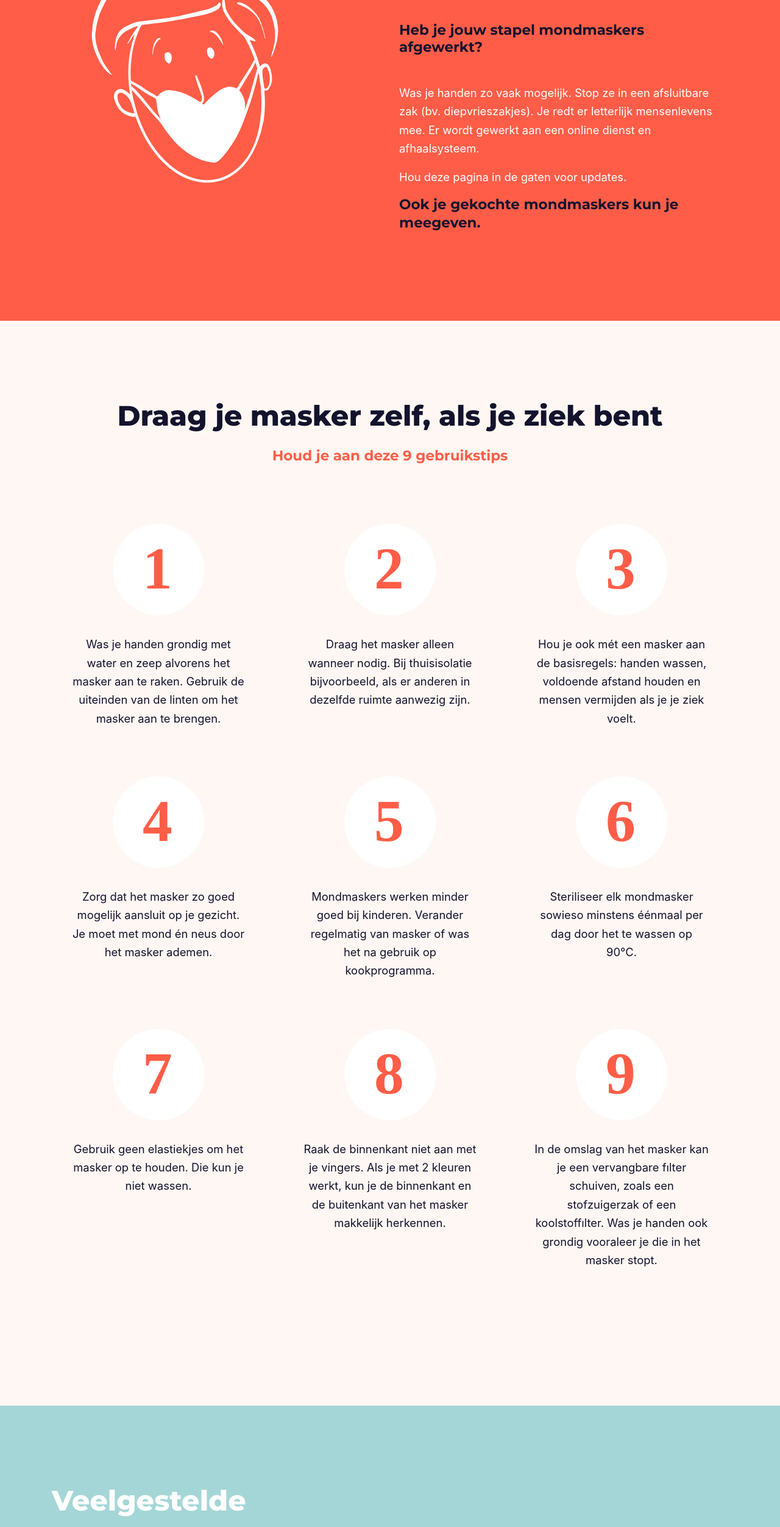
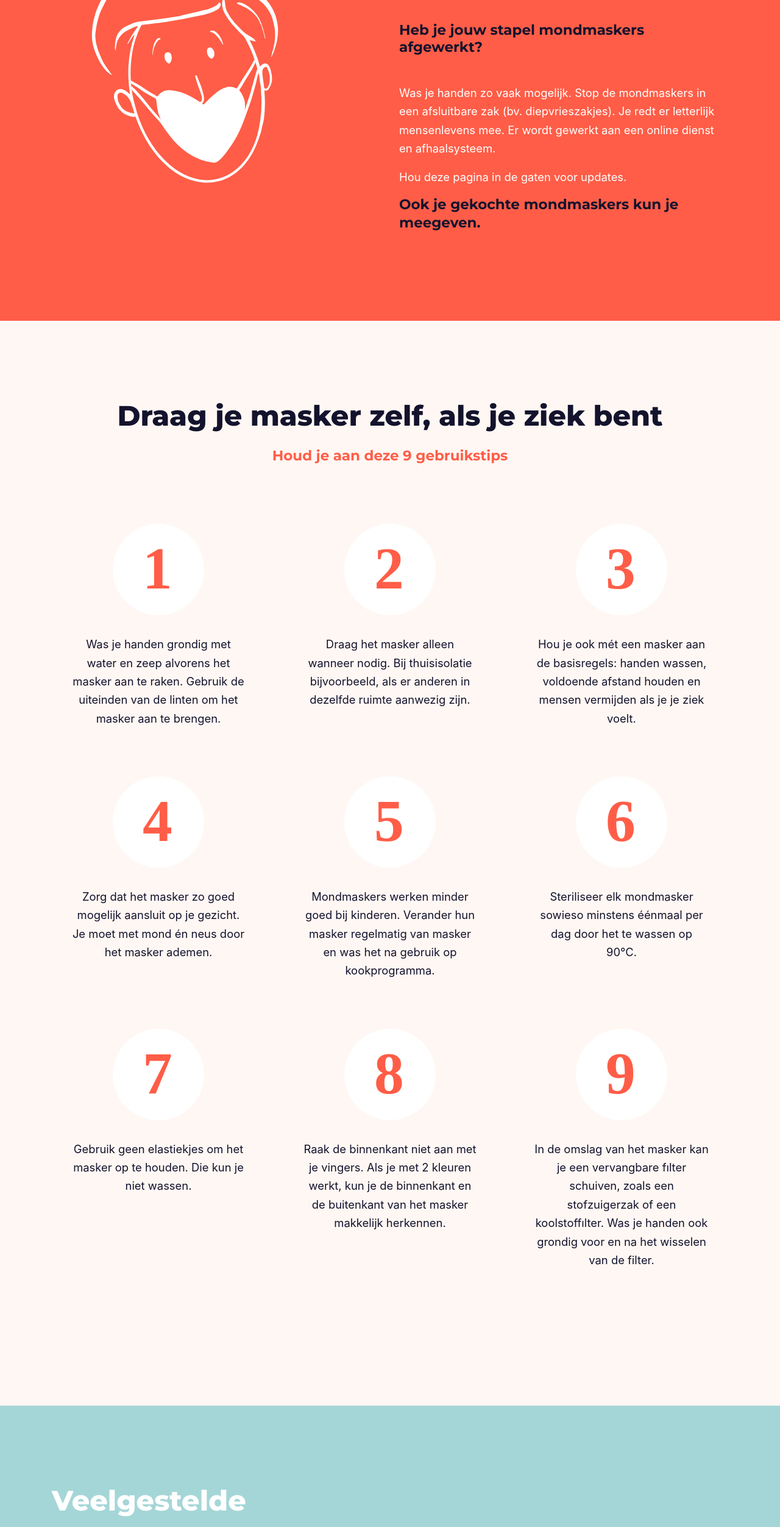
Before and after one commit to MakeInBelgium/naaiactie, a website: page index_nl.html in a window 1280 px wide. Shown: the part 1440-3944 px from the top of the page at 61% size. Drawn offline with Linux system fonts and the light colour scheme.

Commit message:
Verbeterde instructies (zie discussie op #30)

```diff
--- a/index_nl.html
+++ b/index_nl.html
@@ -135,7 +135,7 @@
           <h2 class="h1">Doneer je maskers, zo snel mogelijk!</h2>
           <h3 class="h5 text-dark">Heb je jouw stapel mondmaskers afgewerkt?</h3>
           <p>
-            Was je handen zo vaak mogelijk. Stop ze in een afsluitbare zak (bv. diepvrieszakjes). Je redt er letterlijk
+            Was je handen zo vaak mogelijk. Stop de mondmaskers in een afsluitbare zak (bv. diepvrieszakjes). Je redt er letterlijk
             mensenlevens mee. Er wordt gewerkt aan een online dienst en afhaalsysteem.
           </p>
           <p>
@@ -206,8 +206,7 @@
                 <img src="./assets/img/nr5.svg" width="150" height="150" alt="nr 5">
               </figure>
               <p>
-                Mondmaskers werken minder goed bij kinderen. Verander regelmatig van masker of was het na gebruik op
-                kookprogramma.
+                Mondmaskers werken minder goed bij kinderen. Verander hun masker regelmatig van masker en was het na gebruik op kookprogramma.
               </p>
             </article>
           </li>
@@ -250,8 +249,7 @@
               </figure>
               <p>
                 In de omslag van het masker kan je een vervangbare fılter schuiven, zoals een
-                stofzuigerzak of een koolstoffılter. Was je handen ook grondig vooraleer je die in
-                het masker stopt.
+                stofzuigerzak of een koolstoffılter. Was je handen ook grondig voor en na het wisselen van de filter.
               </p>
             </article>
           </li>
@@ -310,8 +308,8 @@
                   class="img-fluid rounded-circle" alt="naaimachine steriel" />
               </figure>
               <p>
-                maak je naaimachine<br>
-                zo steriel mogelijk
+                maak je naaimachine steriel<br>
+                met ontsmettingsmiddel
               </p>
             </article>
           </li>
```
